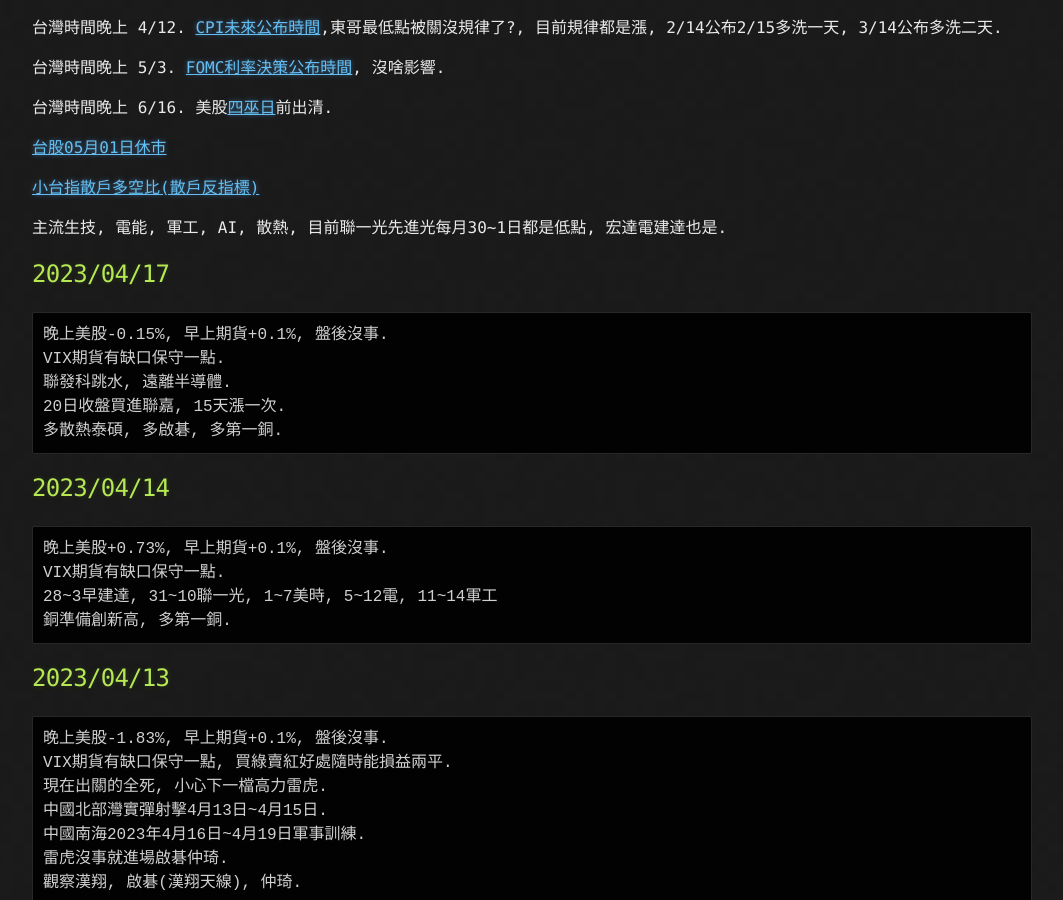
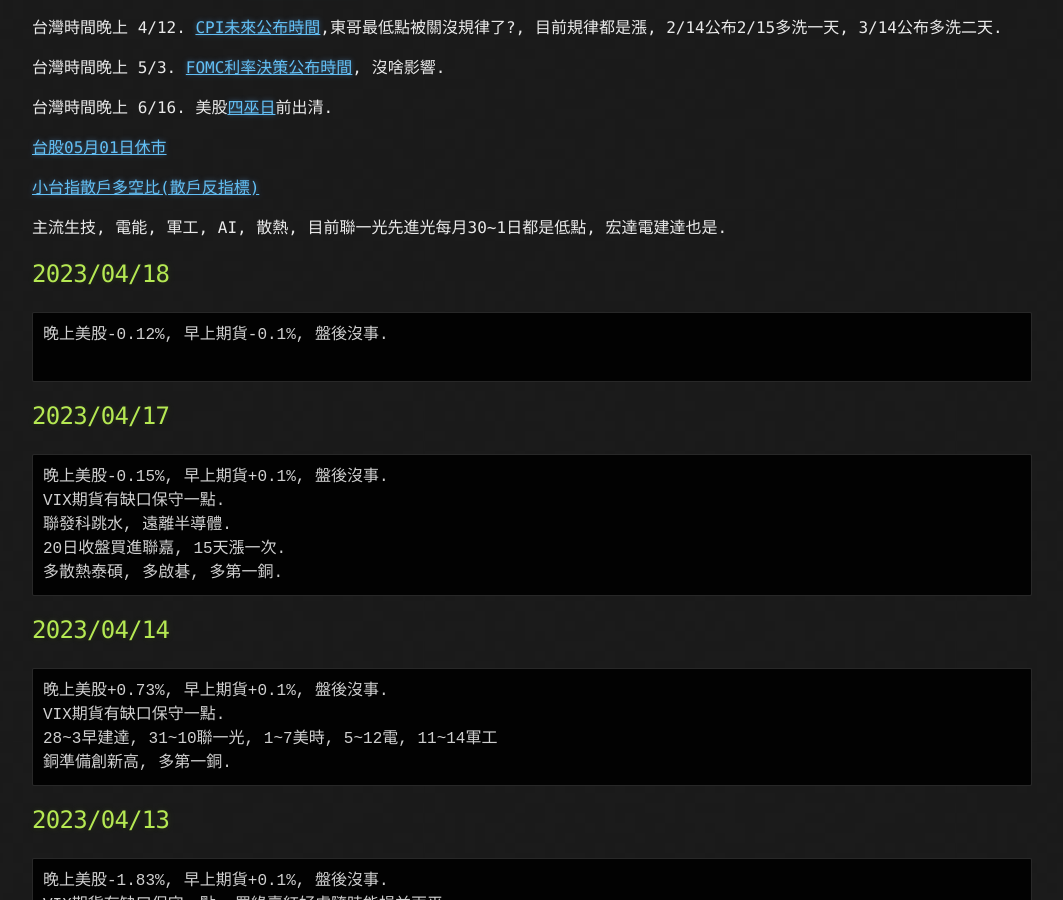
Before and after one commit to lepg5487/Stock_God, a Jekyll site: the page built from index.md, in a window 1280 px wide and 900 px high, scrolled down 322 px. Shown: the whole window, without its empty margins (108-1171 px from the left). Built offline with Jekyll 4.4.1, drawn with Linux system fonts in a browser that asks for light colours; our own code applies the rules of GitHub Pages for plain Markdown files.

Commit message:
Update index.md

````diff
--- a/index.md
+++ b/index.md
@@ -17,6 +17,12 @@
 [小台指散戶多空比(散戶反指標)](https://www.macromicro.me/charts/20069/tw-mtx-long-to-short-ratio-of-individual-player)
 
 主流生技, 電能, 軍工, AI, 散熱, 目前聯一光先進光每月30~1日都是低點, 宏達電建達也是.
+
+## 2023/04/18
+```
+晚上美股-0.12%, 早上期貨-0.1%, 盤後沒事.
+
+```
 
 ## 2023/04/17
 ```
````
